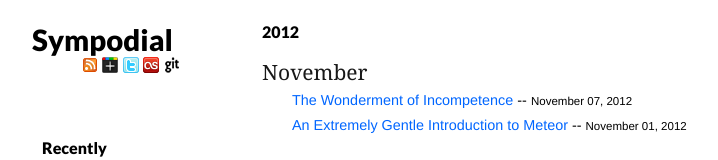
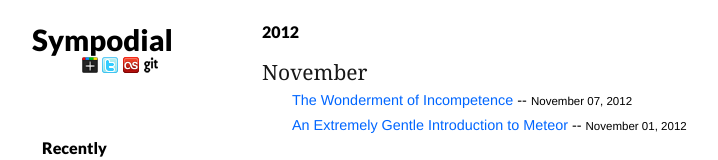
Before and after one commit to bmelton/bmelton.github.com, a plain HTML site: page archives.html in a window 1280 px wide. Shown: the top 160 px of the page, without its empty margins (128-846 px from the left). Drawn offline with Linux system fonts and the light colour scheme.

Commit message:
Updating

```diff
--- a/archives.html
+++ b/archives.html
@@ -24,7 +24,7 @@
                         <a href="/"><h1>Sympodial</h1></a>
                     </div>
                     <div class="four columns" style="padding: 0 0 0 40px; margin-top: -10px;">
-                        <a href="/rss" title="RSS Feed"><img src="/img/feed.gif" alt="RSS Feed" /></a>
+                        <!--a href="/rss" title="RSS Feed"><img src="/img/feed.gif" alt="RSS Feed" /></a-->
                         <a href="https://plus.google.com/115219996855661305324/" title="Google Plus"><img src="/img/googleplus.png" alt="Google Plus" /></a>
                         <a href="http://twitter.com/bmelton" title="bmelton on Twitter"><img src="/img/twitter.png" alt="bmelton on Twitter" /></a>
                         <a href="http://last.fm/user/bmelton" title="bmelton on last.fm"><img src="/img/lastfm.png" alt="bmelton on last.fm" /></a>
```
Also changed, not shown: blog/an_extremely_gentle_introduction_to_meteor.html (+1 -1 lines), blog/the_wonderment_of_incompetence.html (+1 -1 lines), index.html (+1 -1 lines).
